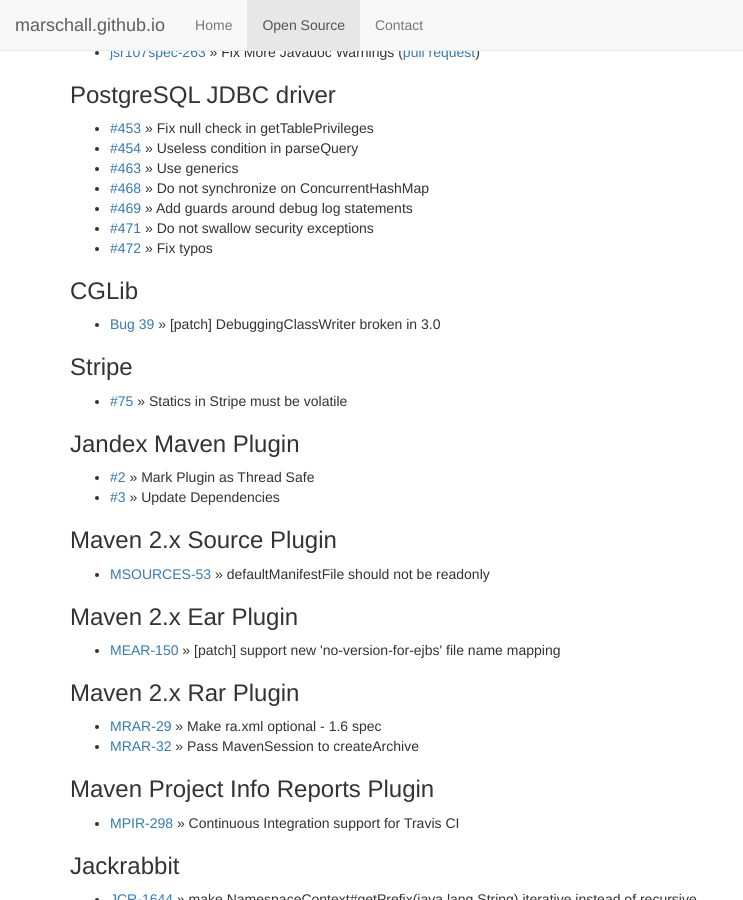
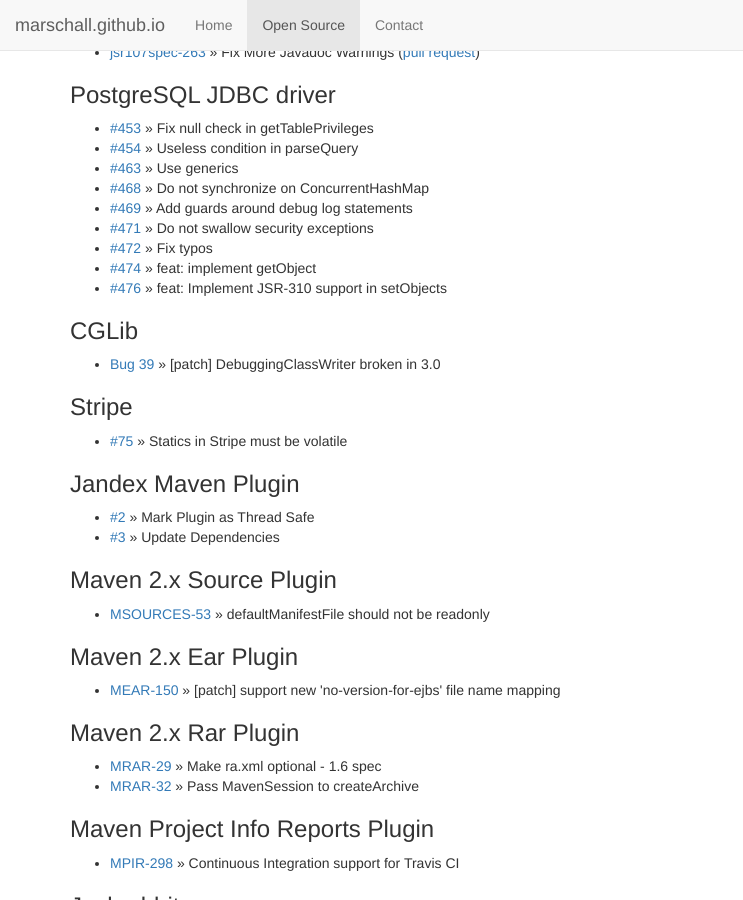
Before and after one commit to marschall/marschall.github.com, a Jekyll site: the page built from open-source.html, in a window 1280 px wide and 900 px high, scrolled down 3115 px. Shown: the whole window, without its empty margins (0-743 px from the left). Built offline with Jekyll 4.4.1, drawn with Linux system fonts in a browser that asks for light colours.

Commit message:
add 310 support

```diff
--- a/open-source.html
+++ b/open-source.html
@@ -211,6 +211,8 @@
   <li><a href="https://github.com/pgjdbc/pgjdbc/pull/469">#469</a> &raquo; Add guards around debug log statements</li>
   <li><a href="https://github.com/pgjdbc/pgjdbc/pull/471">#471</a> &raquo; Do not swallow security exceptions</li>
   <li><a href="https://github.com/pgjdbc/pgjdbc/pull/472">#472</a> &raquo; Fix typos</li>
+  <li><a href="https://github.com/pgjdbc/pgjdbc/pull/474">#474</a> &raquo; feat: implement getObject</li>
+  <li><a href="https://github.com/pgjdbc/pgjdbc/pull/476">#476</a> &raquo; feat: Implement JSR-310 support in setObjects</li>
 </ul>
 <h3>CGLib</h3>
 <ul>
```
